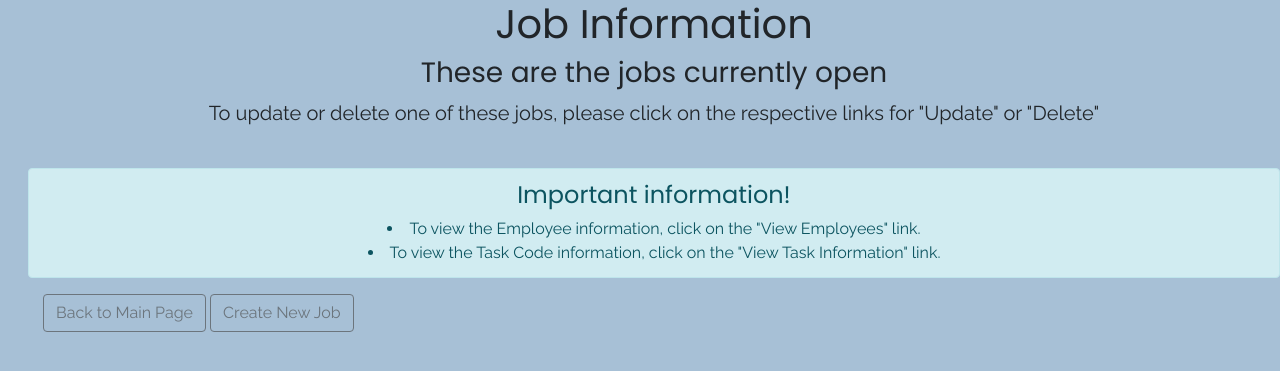
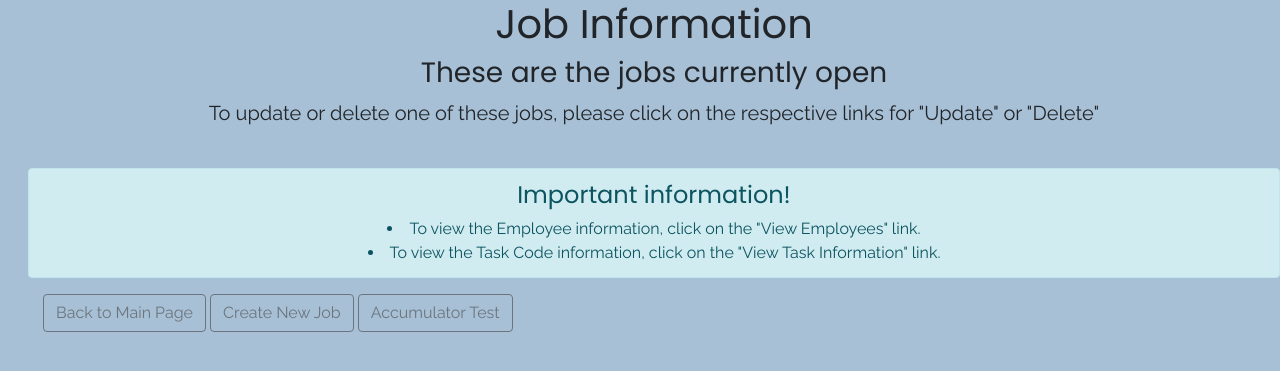
Before and after one commit to zsm767/ProjectTaskRecord, a Django app: page /jobimport/1/jobview in a window 1280 px wide. Shown: the top 371 px of the page. Run offline with Django 3.2, Linux system fonts and the light colour scheme; data that the repository does not hold is empty; some libraries are stand-ins or nearby versions.

Commit message:
6/10 morning - working on accumulator for a change

```diff
--- a/jobimport/templates/jobimport/job_view.html
+++ b/jobimport/templates/jobimport/job_view.html
@@ -57,6 +57,7 @@
 	<div class="container-fluid">
 		<a href="{% url 'JobImport:index' %}" class="btn btn-outline-secondary btn-tiny">Back to Main Page</a>
 		<a href="{% url 'JobImport:job_details' 1 %}" class="btn btn-outline-secondary btn-tiny">Create New Job</a>
+		<a href="{% url 'JobImport:accumulator' %}" class="btn btn-outline-secondary btn-small">Accumulator Test</a>
 	</div>
 
 </body>
--- a/jobimport/urls.py
+++ b/jobimport/urls.py
@@ -20,5 +20,6 @@ urlpatterns = [
 	path( 'success', views.SuccessView.as_view(), name = 'success' ),
 	path( 'export', views.export, name = 'export' ),
 	path( 'employee_export', views.employee_export, name = 'employee_export' ),
+	path( 'accumulator', views.AccumulatorView.as_view(), name = 'accumulator' ),
 
 ] + static(settings.MEDIA_URL, document_root=settings.MEDIA_ROOT)
--- a/jobimport/views.py
+++ b/jobimport/views.py
@@ -211,3 +211,15 @@ class SuccessView( generic.ListView ):
 
 	def get_queryset(self):
 		return
+
+
+class AccumulatorView( generic.ListView ):
+	model = Accumulator
+	template_name = 'jobimport/accumulator.html'
+	context_object_name = 'accumulator'
+	""" not sure if the below will work. Also, might be worth moving back into one model; depends on how functionality for this will work """
+	#footage_sum = Accumulator.objects.aggregate(sum(acc_footage))
+	#budget_sum = Accumulator.objects.aggregate(sum(acc_budget))
+
+	def get_queryset(self):
+		return
```
Also changed, not shown: jobimport/templates/jobimport/accumulator.html (+12 -0 lines).
